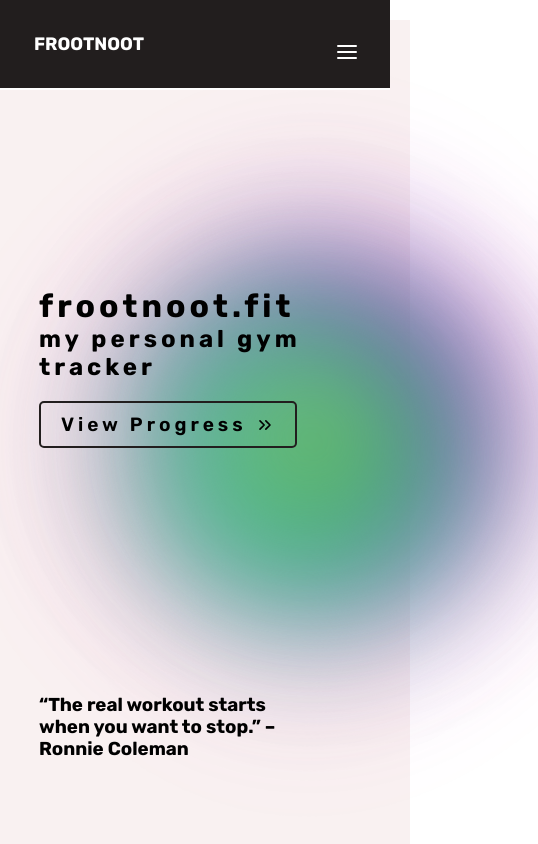
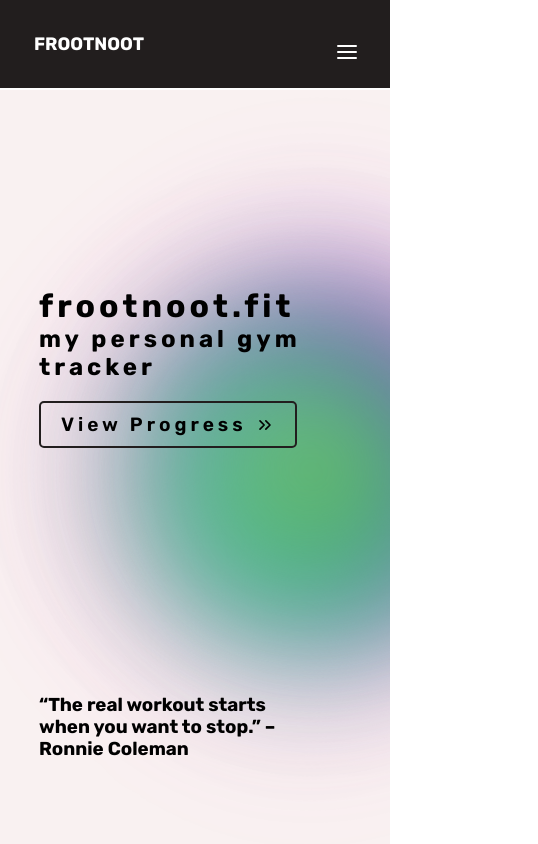
Before and after one commit to FrootNoot/FrootLog, a React (Create React App) app in the folder frontend/: page / in a window 390 px wide. Shown: the top 844 px of the page, 538 px wide, since content can reach past the window. Built offline with nearby package versions, Linux system fonts and the light colour scheme; no server answers.

Commit message:
mobile fix

```diff
--- a/frontend/src/components/Dashboard/DashboardTab.module.css
+++ b/frontend/src/components/Dashboard/DashboardTab.module.css
@@ -89,7 +89,7 @@
 
     .tabButtons button{
         flex-basis: 50%;
-        padding: 10px 20px;
+        padding: 10px 10px;
     }
 
     #spacer{
--- a/frontend/src/components/Dashboard/MorphingBackground.css
+++ b/frontend/src/components/Dashboard/MorphingBackground.css
@@ -2,7 +2,7 @@
   position: fixed;
   top: 0;
   left: 0;
-  width: 100vw;
+  width: 100%;
   height: 100vh;
   overflow: hidden;
   z-index: -1000;
--- a/frontend/src/components/Home/HeroSection.module.css
+++ b/frontend/src/components/Home/HeroSection.module.css
@@ -7,6 +7,8 @@
   height: calc(100vh - 60px);
   display: flex;
   letter-spacing: 4px;
+  overflow-x: hidden;
+  position: relative;
 
 }
 
```
